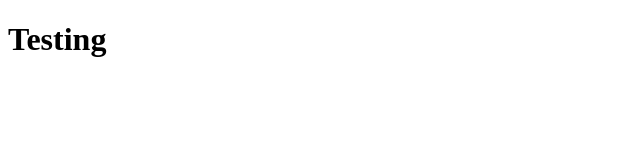
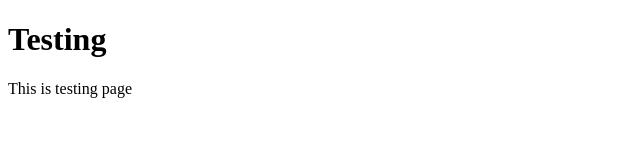
Before and after one commit to pavitramb/testing, a plain HTML site: page index.html in a window 1280 px wide. Shown: the whole page, without its empty margins (0-640 px from the left). Drawn offline with Linux system fonts and the light colour scheme.

Commit message:
Title updated and page description added

```diff
--- a/index.html
+++ b/index.html
@@ -3,9 +3,10 @@
     <head>
         <meta charset="UTF-8">
         <meta name="viewport" content="width=device-width, intial-scale=0.1">
-        <title>Testing</title>
+        <title>Testing Page</title>
     </head>
     <body>
         <h1>Testing</h1>
+        <p>This is testing page</p>
     </body>
 </html>
```
